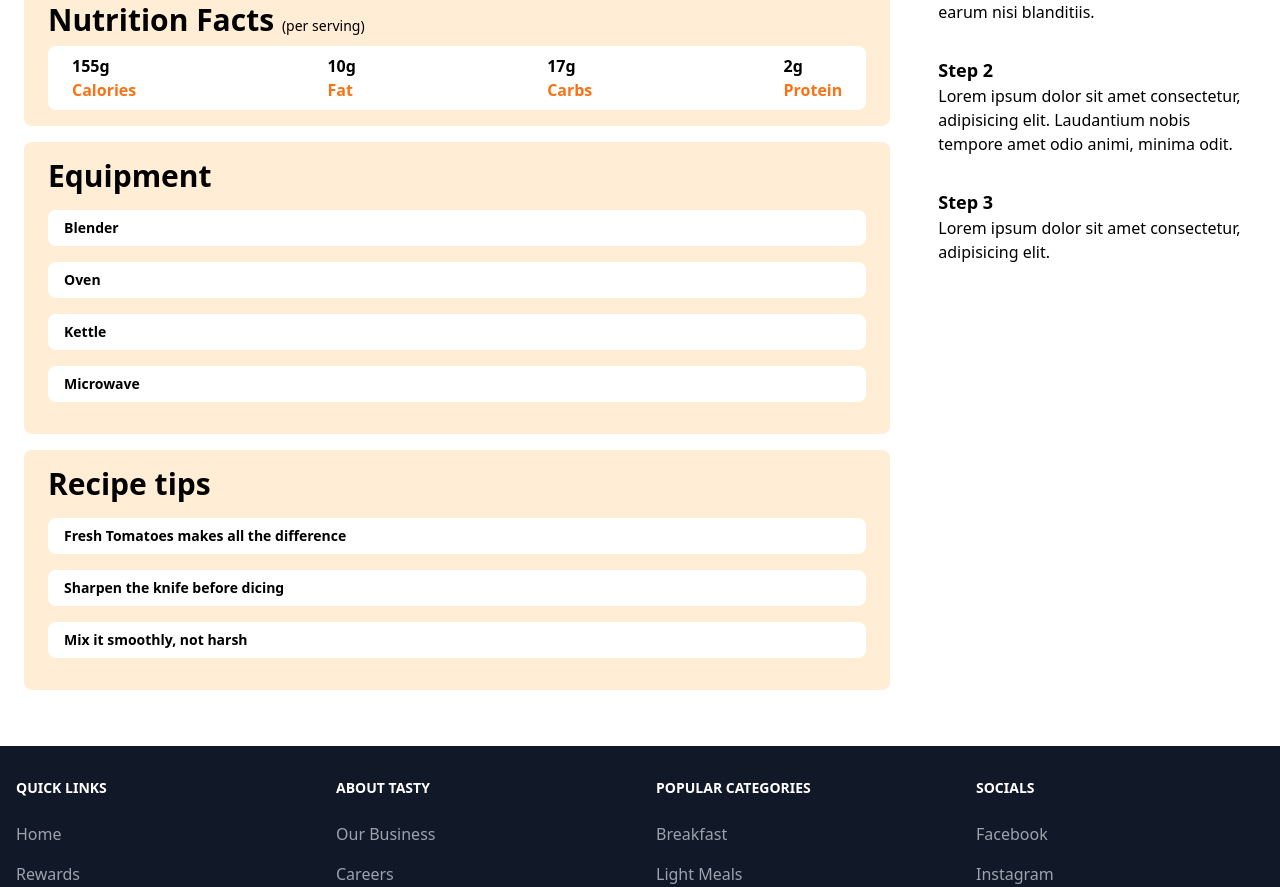
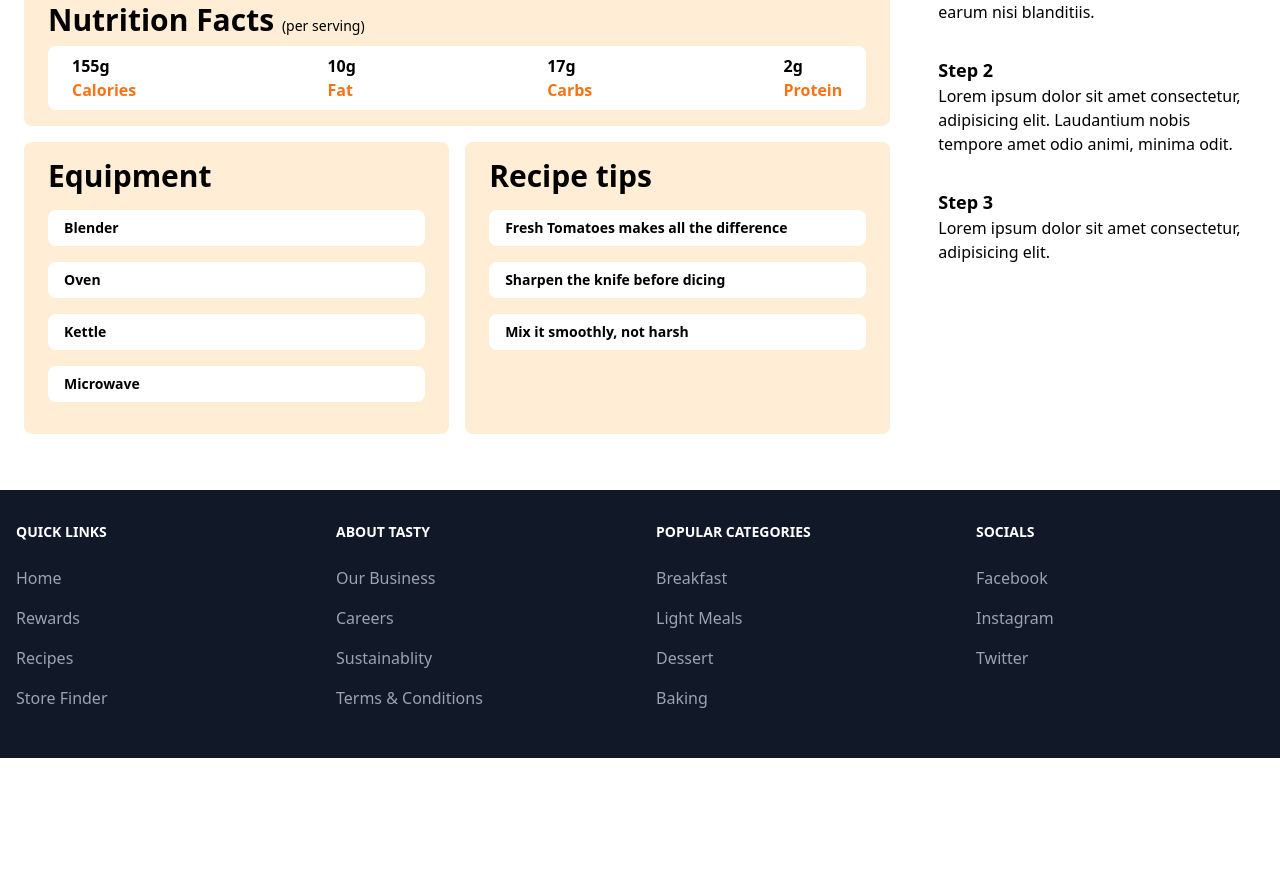
Before and after one commit to Jon-Felipe/Tasty-React, a React (Vite) app: page /recipe/1 in a window 1280 px wide. Shown: the part 748-1635 px from the top of the page. After the commit the page ends 1506 px from the top, so only its background shows below. Built offline with nearby package versions, Linux system fonts and the light colour scheme.

Commit message:
styling for different screen sizes

```diff
--- a/src/pages/SingleRecipe.tsx
+++ b/src/pages/SingleRecipe.tsx
@@ -134,8 +134,9 @@ const SingleRecipe = () => {
               </div>
             </div>
           </article>
+          <div className='md:flex md:gap-x-4'>
             {/* equipment */}
-          <article className='bg-orange-100 px-6 py-4 rounded-lg mt-4'>
+            <article className='bg-orange-100 px-6 py-4 rounded-lg mt-4 w-full'>
               <h1 className='text-3xl font-bold'>Equipment</h1>
               <ul>
                 {recipe?.equipment.map((item, index) => (
@@ -149,7 +150,7 @@ const SingleRecipe = () => {
               </ul>
             </article>
             {/* recipe tips */}
-          <article className='bg-orange-100 px-6 py-4 rounded-lg mt-4'>
+            <article className='bg-orange-100 px-6 py-4 rounded-lg mt-4 w-full'>
               <h1 className='text-3xl font-bold'>Recipe tips</h1>
               <ul>
                 {recipe?.recipeTips.map((tip, index) => (
@@ -162,6 +163,7 @@ const SingleRecipe = () => {
                 ))}
               </ul>
             </article>
+          </div>
         </section>
       </section>
       <section className='md:col-span-2'>
```
Lines whose indentation alone changed are shown as unchanged.
